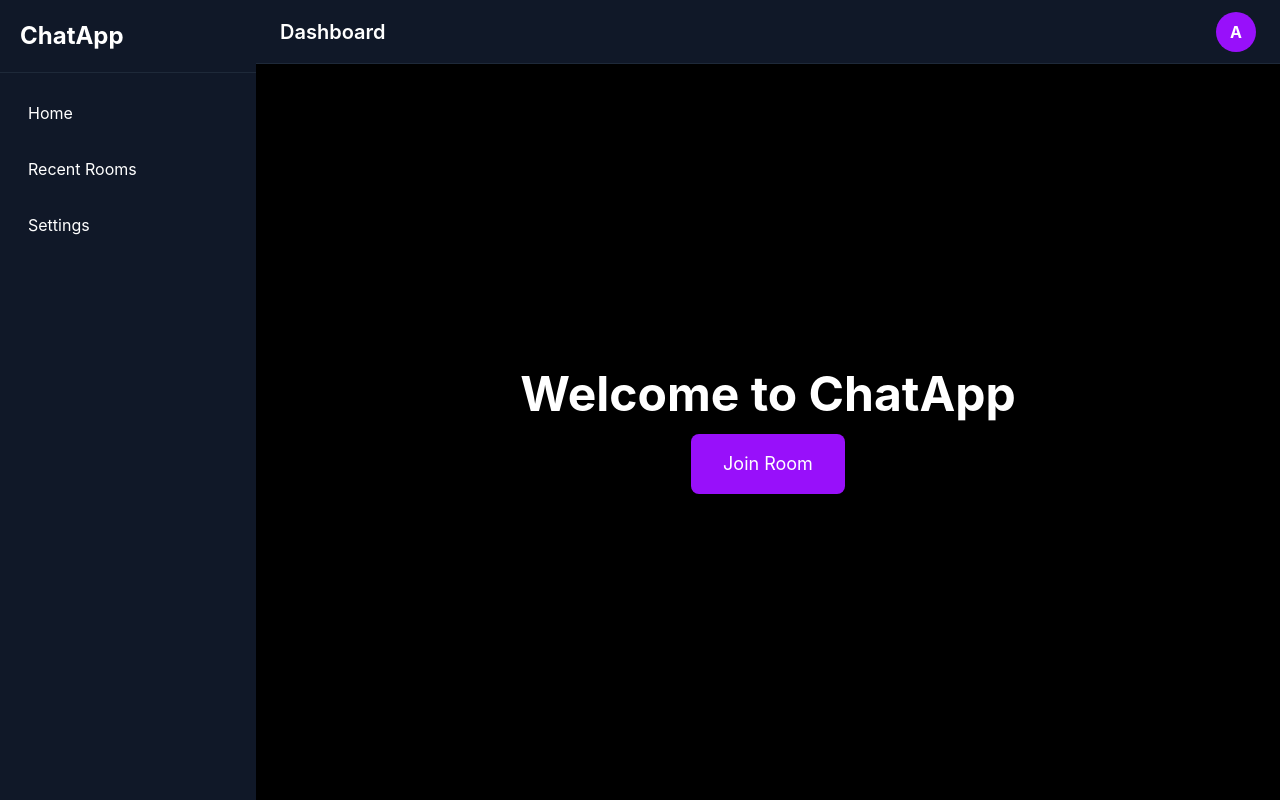
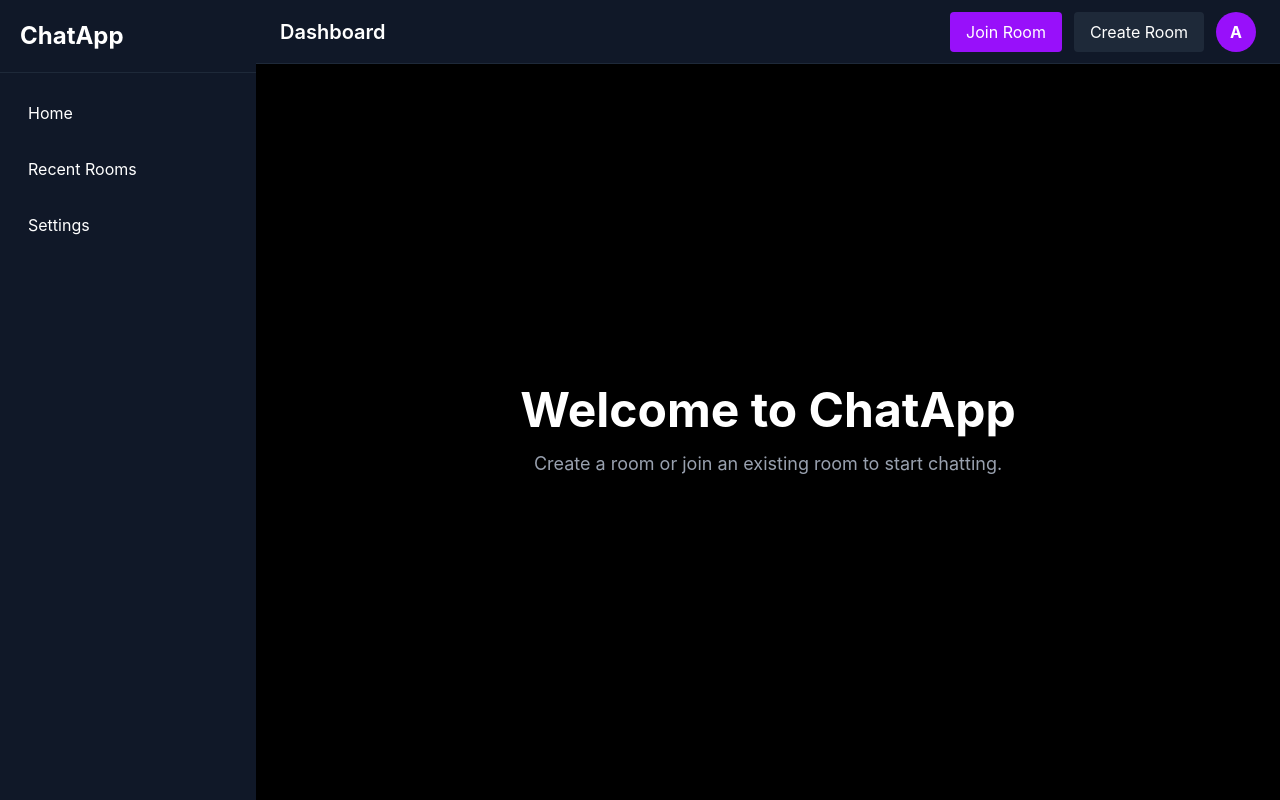
Before and after one commit to aadityap0ap/peerSpace_FE, a React (Vite) app in the folder peerspacefe/: page /homepage in a window 1280 px wide. Built offline with nearby package versions, Linux system fonts and the light colour scheme.

Commit message:
Moved room actions to top bar and improve dashboard layout

```diff
--- a/peerspacefe/src/Pages/HomePage.tsx
+++ b/peerspacefe/src/Pages/HomePage.tsx
@@ -6,14 +6,17 @@ export default function HomePage() {
 
   const joinRoom = () => {
     if (!roomId.trim()) return;
+
     console.log("Joining room:", roomId);
+
     // navigate(`/chat/${roomId}`)
+
     setShowModal(false);
+    setRoomId("");
   };
 
   return (
     <div className="h-screen bg-black flex">
-
       {/* Sidebar */}
       <div className="w-64 bg-gray-900 text-white flex flex-col">
         <div className="p-5 text-2xl font-bold border-b border-gray-800">
@@ -37,15 +40,27 @@ export default function HomePage() {
 
       {/* Main Section */}
       <div className="flex-1 flex flex-col">
-
         {/* Top Bar */}
         <div className="h-16 bg-gray-900 border-b border-gray-800 flex items-center justify-between px-6">
           <h1 className="text-white text-xl font-semibold">
             Dashboard
           </h1>
 
-          <div className="w-10 h-10 rounded-full bg-purple-600 flex items-center justify-center text-white font-bold">
-            A
+          <div className="flex items-center gap-3">
+            <button
+              onClick={() => setShowModal(true)}
+              className="bg-purple-600 hover:bg-purple-700 text-white px-4 py-2 rounded"
+            >
+              Join Room
+            </button>
+
+            <button className="bg-gray-800 hover:bg-gray-700 text-white px-4 py-2 rounded">
+              Create Room
+            </button>
+
+            <div className="w-10 h-10 rounded-full bg-purple-600 flex items-center justify-center text-white font-bold">
+              A
+            </div>
           </div>
         </div>
 
@@ -55,20 +70,15 @@ export default function HomePage() {
             Welcome to ChatApp
           </h1>
 
-
-          <button
-            onClick={() => setShowModal(true)}
-            className="bg-purple-600 hover:bg-purple-700 text-white px-8 py-4 rounded-lg text-lg"
-          >
-            Join Room
-          </button>
+          <p className="text-gray-400 text-lg">
+            Create a room or join an existing room to start chatting.
+          </p>
         </div>
       </div>
 
       {/* Join Room Modal */}
       {showModal && (
         <div className="fixed inset-0 bg-black/60 flex justify-center items-center">
-
           <div className="bg-gray-900 p-6 rounded-xl w-96">
             <h2 className="text-white text-2xl font-semibold mb-4">
               Join Room
@@ -84,7 +94,10 @@ export default function HomePage() {
 
             <div className="flex gap-3">
               <button
-                onClick={() => setShowModal(false)}
+                onClick={() => {
+                  setShowModal(false);
+                  setRoomId("");
+                }}
                 className="flex-1 bg-gray-700 text-white py-3 rounded"
               >
                 Cancel
@@ -98,7 +111,6 @@ export default function HomePage() {
               </button>
             </div>
           </div>
-
         </div>
       )}
     </div>
--- a/peerspacefe/src/Pages/MessagePage.tsx
+++ b/peerspacefe/src/Pages/MessagePage.tsx
@@ -9,7 +9,7 @@ export default function MessagePage() {
           className="flex-1 p-3 rounded bg-gray-800 text-white outline-none"
         />
         <button className="bg-purple-600 px-5 py-3 rounded text-white">
-          Send
+          Send it
         </button>
       </div>
     </div>
```
